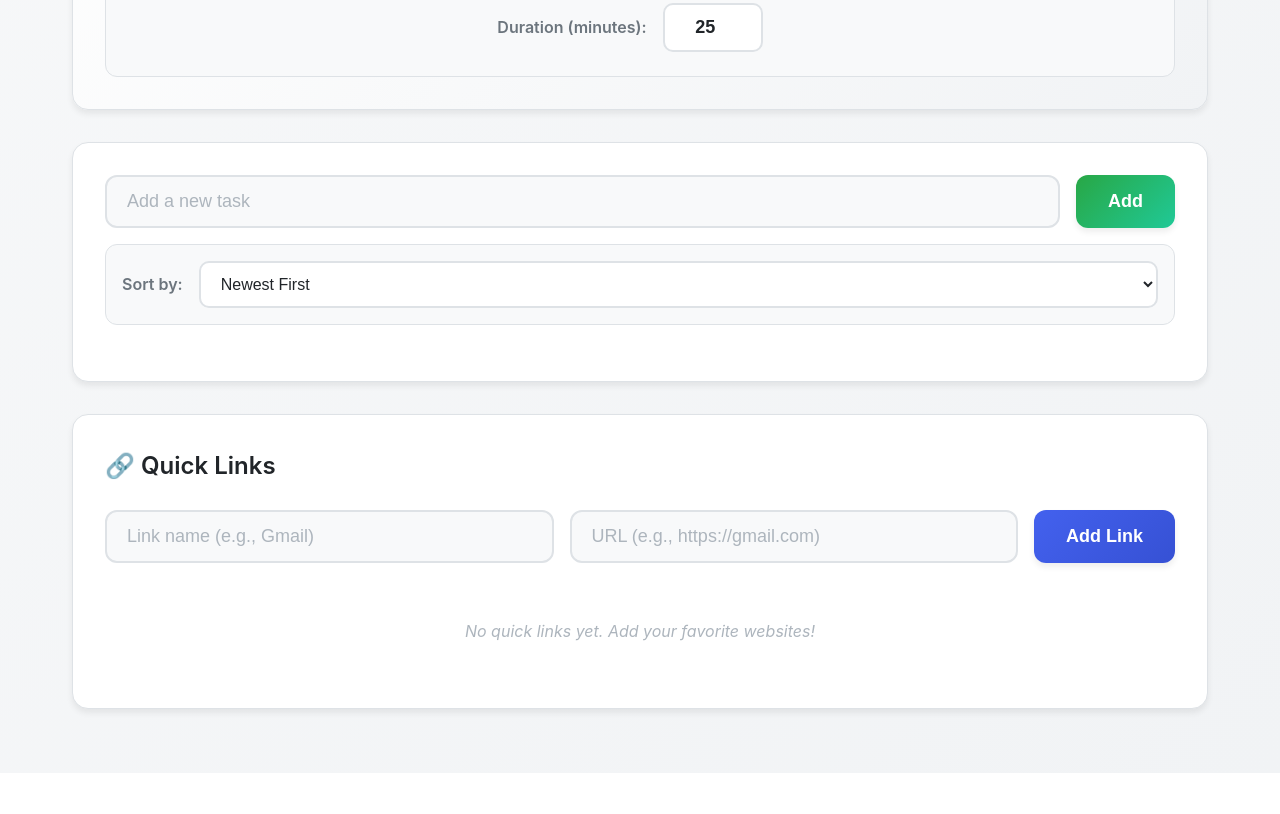
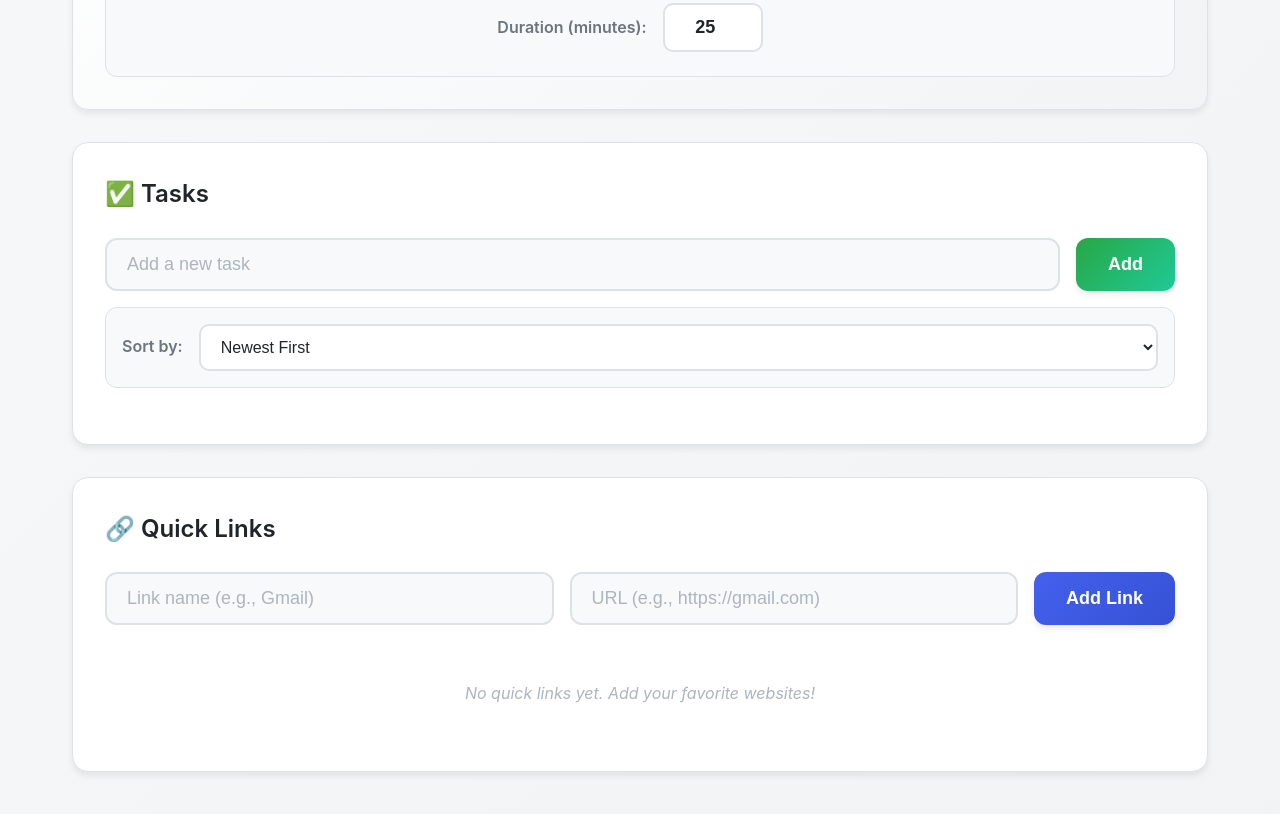
Before and after one commit to Dearry12/CodingCamp-4May26-derrymeiraldy, a website: page index.html in a window 1280 px wide. Shown: the part 927-1741 px from the top of the page. Before the commit the page ends 1700 px from the top, so only its background shows below. Drawn offline with Linux system fonts and the light colour scheme.

Commit message:
Fix Quick Links section placement and add Tasks heading
- Move Quick Links section inside main tag for proper styling
- Add heading emoji to Tasks section for consistency
- Ensure all sections are properly styled with theme support

```diff
--- a/index.html
+++ b/index.html
@@ -53,6 +53,7 @@
 
             <!-- Task Section -->
             <section class="task-section">
+                <h2>✅ Tasks</h2>
                 <div class="task-controls">
                     <input
                         type="text"
@@ -78,9 +79,8 @@
 
                 <ul id="task-list" class="task-list"></ul>
             </section>
-        </main>
 
-                    <!-- Quick Links Section -->
+            <!-- Quick Links Section -->
             <section class="quick-links-section">
                 <h2>🔗 Quick Links</h2>
                 <div class="link-controls">
@@ -102,6 +102,7 @@
                 <span id="link-error" class="error-message"></span>
                 <div id="quick-links-container" class="quick-links-container"></div>
             </section>
+        </main>
 
         <!-- Storage Warning Banner -->
         <div id="storage-warning" class="storage-warning hidden">
```
